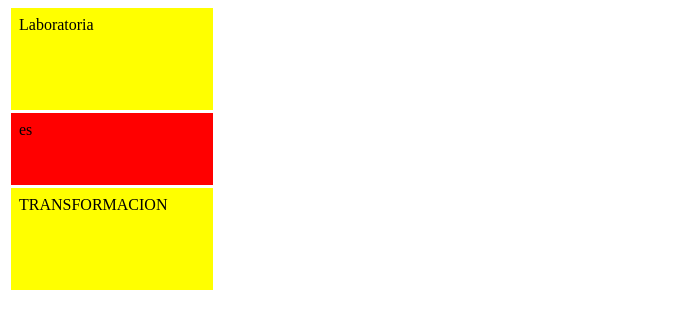
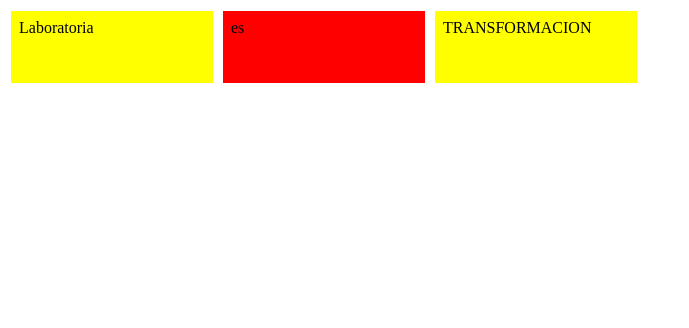
Before and after one commit to eveperalta/la-bandera, a plain HTML site: page index.html in a window 1280 px wide. Shown: the whole page, without its empty margins (0-689 px from the left). Drawn offline with Linux system fonts and the light colour scheme.

Commit message:
tercer codigo

```diff
--- a/css/main.css
+++ b/css/main.css
@@ -1,9 +1,10 @@
 .text1 {
 	background-color: yellow;
 	width: 200px;
-	height: 100px;
+	height: 70px;
 	border: solid 1px yellow;
 	margin: 3px;
+	display: inline-block;
 }
 .text2 {
 	background-color: red;
@@ -11,13 +12,15 @@
 	height: 70px;
 	border: solid 1px red;
 	margin: 3px;
+	display: inline-block;
 }
 .text3 {
 	background-color: yellow;
 	width: 200px;
-	height: 100px;
+	height: 70px;
 	border: solid 1px yellow;
 	margin: 3px;
+	display: inline-block;
 }
 div p {
 	text-align: none;
```
